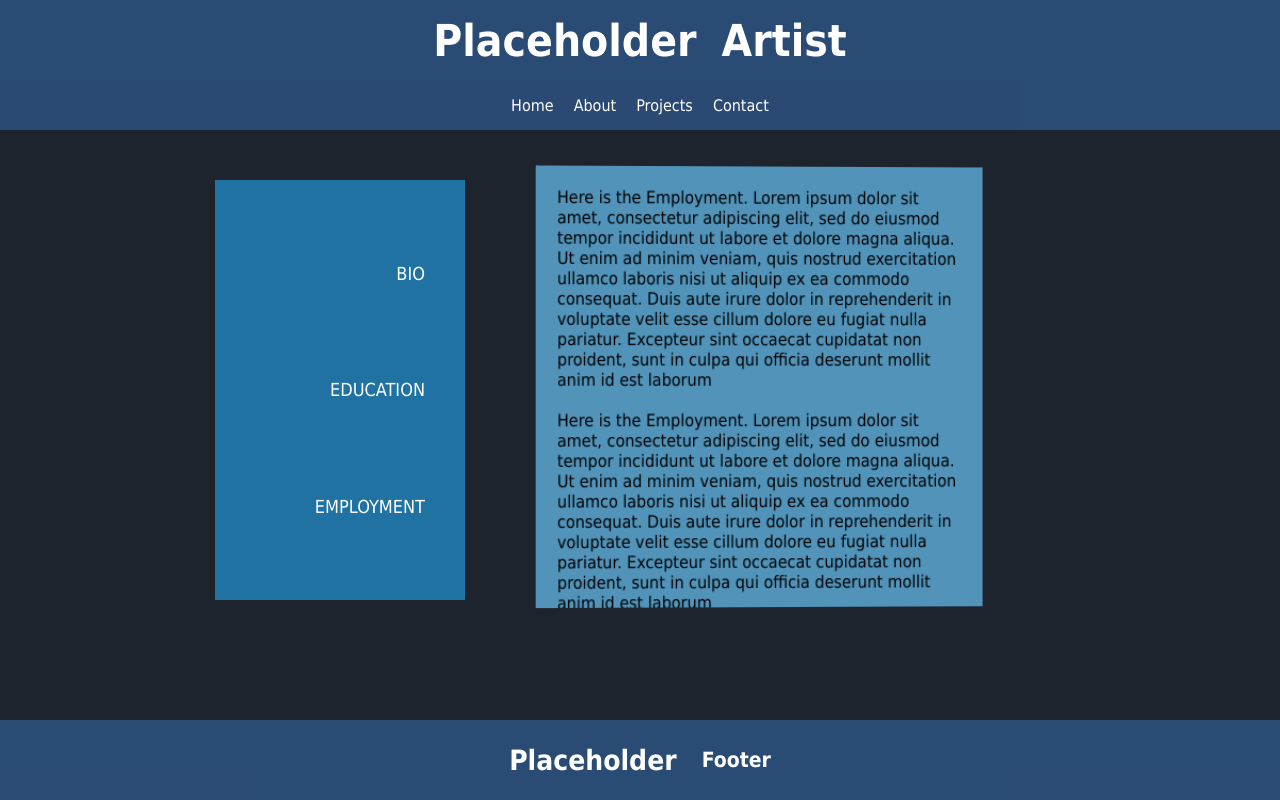
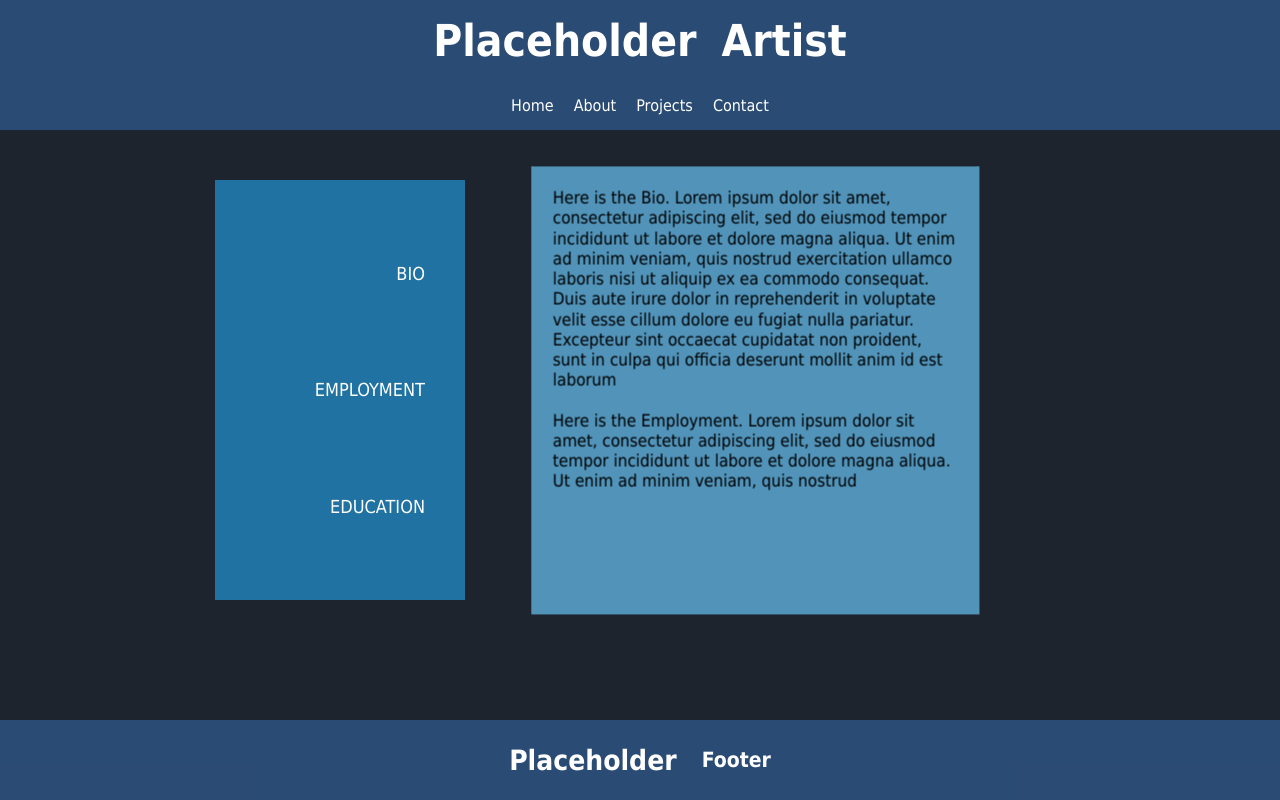
Before and after one commit to reedjoe/next-portfolio-site, a Next.js app: page /next-portfolio-site/about in a window 1280 px wide. Built offline with nearby package versions, Linux system fonts and the light colour scheme.

Commit message:
Update About sections to rotate on click

```diff
--- a/pages/about.tsx
+++ b/pages/about.tsx
@@ -1,33 +1,83 @@
+import { LegacyRef, useRef, useState } from 'react';
 import Layout from '../components/layout/layout';
 import styles from '../styles/About.module.css';
 
 export default function About() {
+  const rightContainerRef = useRef<HTMLElement>(null);
+  const [currentSection, setCurrentSection] = useState('bio');
+  const [currentRotation, setCurrentRotation] = useState(0);
+  const baseTransform = 'perspective(2000px) rotateX(-90deg) rotate(180deg) scaleX(-1)';
+
+  const setSection = (newSection: string) => {
+    if (!rightContainerRef.current) {
+      return;
+    }
+
+    let newRotation = currentRotation;
+    switch (newSection) {
+      case 'bio':
+        switch (currentSection) {
+          case 'education':
+            newRotation = currentRotation + 120;
+            break;
+          case 'employment':
+            newRotation = currentRotation - 120;
+            break;
+        }
+        break;
+      case 'education':
+        switch (currentSection) {
+          case 'bio':
+            newRotation = currentRotation - 120;
+            break;
+          case 'employment':
+            newRotation = currentRotation + 120;
+            break;
+        }
+        break;
+      case 'employment':
+        switch (currentSection) {
+          case 'bio':
+            newRotation = currentRotation + 120;
+            break;
+          case 'education':
+            newRotation = currentRotation - 120;
+            break;
+        }
+        break;
+    }
+
+    setCurrentSection(newSection);
+    setCurrentRotation(newRotation);
+    rightContainerRef.current.style.transform = `${baseTransform} rotate(${newRotation}deg)`;
+  }
+
   return (
     <>
       <Layout pageTitle='Portfolio - About'>
         <div className={styles.container}>
           <div className={styles.leftContainer}>
             {/* TODO: look at https://codepen.io/nikolamitic/pen/vpNoNq */}
-            <div className={styles.sectionLink}>
+            <div className={styles.sectionLink} onClick={() => setSection('bio')}>
               <span className={styles.sectionLinkStatic}>Bio</span>
               <div className={styles.sectionLinkDynamic}>
                 <span className={styles.sectionLinkDynamicInner}>Bio</span>
               </div>
             </div>
-            <div className={styles.sectionLink}>
+            <div className={styles.sectionLink} onClick={() => setSection('employment')}>
+              <span className={styles.sectionLinkStatic}>Employment</span>
+              <div className={styles.sectionLinkDynamic}>
+                <span className={styles.sectionLinkDynamicInner}>Employment</span>
+              </div>
+            </div>
+            <div className={styles.sectionLink} onClick={() => setSection('education')}>
               <span className={styles.sectionLinkStatic}>Education</span>
               <div className={styles.sectionLinkDynamic}>
                 <span className={styles.sectionLinkDynamicInner}>Education</span>
               </div>
             </div>
-            <div className={styles.sectionLink}>
-              <span className={styles.sectionLinkStatic}>Employment</span>
-              <div className={styles.sectionLinkDynamic}>
-                <span className={styles.sectionLinkDynamicInner}>Employment</span>
-              </div>
-            </div>
           </div>
-          <div className={styles.rightContainer}>
+          <div ref={rightContainerRef as LegacyRef<HTMLDivElement>} className={`${styles.rightContainer}`}>
             <div className={styles.sectionWrapper}>
               <div className={styles.sectionContainer}>
                 Here is the Bio. Lorem ipsum dolor sit amet, consectetur adipiscing elit, sed do eiusmod tempor incididunt ut labore et dolore magna aliqua. Ut enim ad minim veniam, quis nostrud exercitation ullamco laboris nisi ut aliquip ex ea commodo consequat. Duis aute irure dolor in reprehenderit in voluptate velit esse cillum dolore eu fugiat nulla pariatur. Excepteur sint occaecat cupidatat non proident, sunt in culpa qui officia deserunt mollit anim id est laborum
--- a/styles/About.module.css
+++ b/styles/About.module.css
@@ -81,7 +81,9 @@
     width: 90%;
     transform-style: preserve-3d;
     --_t: perspective(2000px) rotateX(-90deg) rotate(180deg) scaleX(-1);
-    animation: rotation 14s cubic-bezier(0.5, -0.2, 0.5, 1.2) infinite;
+    /* animation: rotation 14s cubic-bezier(0.5, -0.2, 0.5, 1.2) infinite; */
+    transition: all cubic-bezier(0.5, -0.2, 0.5, 1.2) 1.5s;
+    transform: var(--_t) rotate(0deg);
 
     margin-top: 30px;
     margin-left: 1.3rem;
@@ -141,7 +143,7 @@
     background-color: #5193B9;
     padding: 20px;
     overflow: hidden;
-    animation: height 14s cubic-bezier(0.5, -0.2, 0.5, 1.2) infinite;
+    /* animation: height 14s cubic-bezier(0.5, -0.2, 0.5, 1.2) infinite; */
     height: 100%;
 }
 
```
